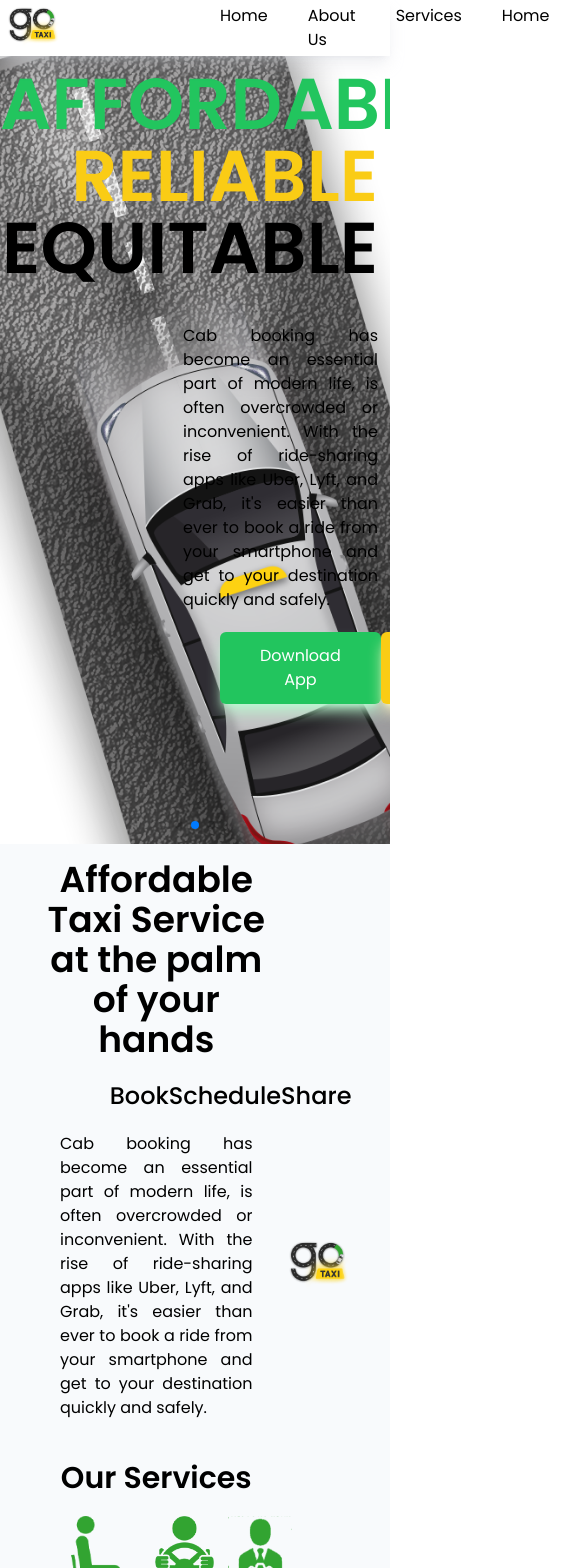
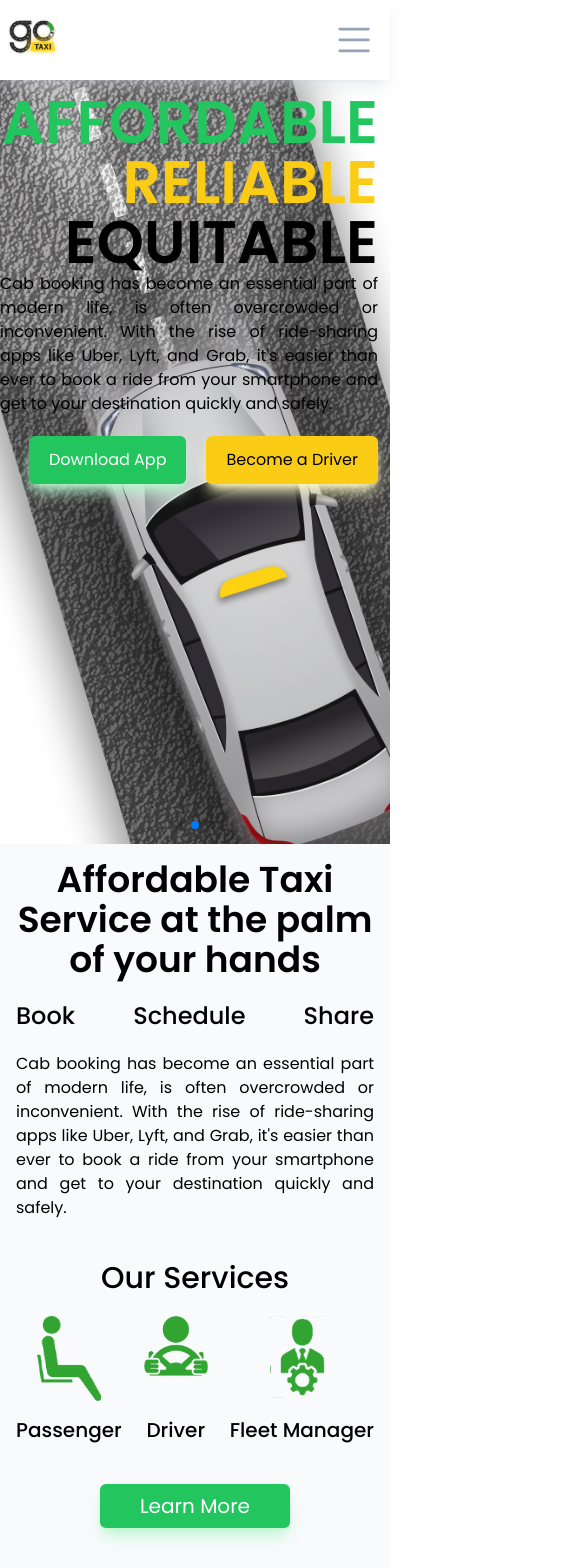
Before and after one commit to joyadeep/goTaxi, a React (Vite) app: page / in a window 390 px wide. Shown: the top 1568 px of the page, 585 px wide, since content can reach past the window. Built offline with nearby package versions, Linux system fonts and the light colour scheme.

Commit message:
made responsive for mobile

```diff
--- a/package.json
+++ b/package.json
@@ -12,6 +12,7 @@
     "aos": "^2.3.4",
     "react": "^18.2.0",
     "react-dom": "^18.2.0",
+    "react-icons": "^4.8.0",
     "react-router-dom": "^6.8.2",
     "swiper": "^9.1.0"
   },
--- a/src/components/FeatureCard.jsx
+++ b/src/components/FeatureCard.jsx
@@ -3,12 +3,12 @@ import React from 'react'
 
 export const FeatureCard = ({image,description,num,title,delay}) => {
   return (
-    <div data-aos="fade-down" data-aos-delay={delay} data-aos-anchor-placement="center-bottom" className='bg-amber-200 rounded-md text-center w-52 px-5 py-2'>
-        <p className='text-6xl font-black tracking-tighter'>{num}</p>
+    <div data-aos="fade-down" data-aos-delay={delay} data-aos-anchor-placement="center-bottom" className='bg-amber-200 mt-5 sm:mt-5 md:mt-0 lg:mt-0 xl:mt-0   rounded-md text-center mx-auto sm:mx-auto md:mx-0 lg:mx-0 xl:mx-0 w-11/12 sm:w-11/12 md:w-52 lg:w-52 xl:w-52 px-5 py-2'>
+        <p className='text-7xl sm:text-7xl md:text-6xl lg:text-6xl  xl:text-6xl font-black tracking-tighter'>{num}</p>
         <p className='text-2xl font-semibold capitalize'>{title}</p>
         <p className='border-b-4 rounded-full border-green-500'></p>
         <div className='mt-2'>
-        <img src={image} className="w-16 mx-auto " />
+        <img src={image} className="w-20 sm:w-20 md:w-16 xl:w-16 lg:w-16 mx-auto " />
         </div>
         <p>{description}</p>
     </div>
--- a/src/components/Header.jsx
+++ b/src/components/Header.jsx
@@ -1,16 +1,25 @@
-import React from 'react'
+import React, { useState } from 'react'
 import goTaxi from '../assets/images/GoTaxiGlow.png'
+import {SlMenu} from 'react-icons/sl';
 const Header = () => {
+  const [isOpen,setIsOpen]=useState(false);
   return (
-    <nav className='h-14 z-50 absolute w-full bg-white shadow-lg shadow-gray-300/40 pl-2 flex items-center gap-40 '>
+    <nav className='h-20 sm:h-20 md:h-16 lg:h-16 xl:h-16 z-50 fixed top-0 w-screen sm:w-screen md:w-screen lg:w-full xl:w-full bg-white shadow-lg shadow-gray-300/40 pl-2 flex items-center gap-40 '>
         <img src={goTaxi} width={52} height={52} />
-        <div className='flex gap-10 '>
+        <div className='gap-10 hidden sm:hidden md:flex lg:flex xl:flex '>
             <p>Home</p>
             <p>About Us</p>
             <p>Services</p>
             <p>Home</p>
+        </div>
+        <SlMenu size={32} className="ml-auto mr-5 block sm:block md:hidden lg:hidden xl:hidden text-slate-400 " onClick={()=>{setIsOpen(!isOpen)}} />
+        <div className={`w-full bg-slate-50 text-right pr-5 py-5 absolute top-0 left-0 mt-20   ${isOpen ? "block sm:block ":"hidden"} ease-in-out duration-1000  md:block lg:hidden xl:hidden`}>
+            <p className='text-2xl font-medium'>Home</p>
+            <p className='text-2xl font-medium'>About Us</p>
+            <p className='text-2xl font-medium'>Services</p>
+            <p className='text-2xl font-medium'>Home</p>
+        </div>
 
-        </div>
     </nav>
   )
 }
--- a/src/components/Landing.jsx
+++ b/src/components/Landing.jsx
@@ -22,19 +22,19 @@ const Landing = () => {
       {
         [1,2,3].map((index)=>(
           <SwiperSlide key={index} className="overflow-hidden">
-      <div className='h-screen pt-14 flex flex-col ' style={{backgroundImage: `url(${taxiRoad})`,backgroundRepeat:'no-repeat',backgroundSize:'70vh'}} >
+      <div className='h-screen pt-20 flex flex-col ' style={{backgroundImage: `url(${taxiRoad})`,backgroundRepeat:'no-repeat',backgroundSize:'70vh'}} >
           <div className='pr-3 mt-3'>
-              <p className='text-green-500 text-right text-7xl font-semibold uppercase'>affordable</p>
-              <p className='text-yellow-400 text-right text-7xl font-semibold uppercase'>Reliable</p>
-              <p className='text-black text-right text-7xl font-semibold uppercase'>Equitable</p>
+              <p className='text-green-500 text-right text-6xl md:text-6xl xl:text-7xl font-semibold uppercase'>affordable</p>
+              <p className='text-yellow-400 text-right text-6xl md:text-6xl lg:text-6xl xl:text-7xl font-semibold uppercase'>Reliable</p>
+              <p className='text-black text-right text-6xl md:text-6xl lg:text-6xl xl:text-7xl font-semibold uppercase'>Equitable</p>
           </div>
-              <p className='w-1/2 ml-auto text-justify  mr-3 mt-10'>
+              <p className='md:w-2/4 font-normal md:text-sm lg:text-lg xl:text-lg xl:w-1/2  ml-auto text-justify  mr-3 md:mt-2 lg:mt-10 xl:mt-10 '>
               Cab booking has become an essential part of modern life,
                is often overcrowded or inconvenient. With the rise of ride-sharing apps like Uber, Lyft, and Grab, it's easier than ever to book a ride from your smartphone and get to your destination quickly and safely.
                   </p>
-              <div className='w-1/3 ml-auto mr-10 flex justify-between mt-5'>
-                  <button className='bg-green-500 shadow-lg shadow-green-200 px-10 py-3 rounded-md text-white'>Download App</button>
-                  <button className='bg-yellow-400 shadow-lg shadow-yellow-100 px-10 py-3 rounded-md text-black' >Become a Driver</button>
+              <div className='md:w-auto lg:w-auto xl:w-auto ml-auto mr-3 sm:mr-3 md:mr-3 lg:mr-5 xl:mr-5  flex mt-5 gap-5  '>
+                  <button className='bg-green-500 shadow-lg shadow-green-200 px-5 xl:px-10 py-3 rounded-md text-white'>Download App</button>
+                  <button className='bg-yellow-400 shadow-lg shadow-yellow-100 px-5 xl:px-10 py-3 rounded-md text-black' >Become a Driver</button>
               </div>
       </div>
       </SwiperSlide>
@@ -45,19 +45,3 @@ const Landing = () => {
 }
 
 export default Landing
-
-{/* <div className='h-screen pt-14 w-screen flex flex-col ' style={{backgroundImage: `url(${taxiRoad})`,backgroundSize:'contain',backgroundRepeat:'no-repeat'}} >
-          <div className='mr-3 mt-3'>
-              <p className='text-green-500 text-right text-7xl font-semibold uppercase'>affordable</p>
-              <p className='text-yellow-400 text-right text-7xl font-semibold uppercase'>Reliable</p>
-              <p className='text-black text-right text-7xl font-semibold uppercase'>Equitable</p>
-          </div>
-              <p className='w-1/2 ml-auto text-justify  mr-3 mt-10'>
-              Cab booking has become an essential part of modern life,
-               is often overcrowded or inconvenient. With the rise of ride-sharing apps like Uber, Lyft, and Grab, it's easier than ever to book a ride from your smartphone and get to your destination quickly and safely.
-                  </p>
-              <div className='w-1/3 ml-auto mr-10 flex justify-between mt-5'>
-                  <button className='bg-green-500 px-6 py-2 rounded-md text-white'>Download App</button>
-                  <button className='bg-yellow-400 px-6 py-2 rounded-md text-black' >Become a Driver</button>
-              </div>
-      </div>     */}
--- a/src/pages/About.jsx
+++ b/src/pages/About.jsx
@@ -26,21 +26,21 @@ const services=[
 
 const About = () => {
   return (
-    <div className='flex w-full h-screen bg-slate-50 px-10 gap-4 '>
-        <div className=' w-3/4 pt-4'>
+    <div className='flex w-full h-fit pb-10 bg-slate-50 px-4 sm:px-4 md:px-5 lg:px-10 xl:px-10 gap-4 '>
+        <div className='w-full sm:w-full md:w-3/4 lg:w-3/4 xl:w-3/4 pt-4'>
             <p className='text-4xl font-semibold text-center'>Affordable Taxi Service at the palm of your hands</p>
-            <div className='flex justify-between w-2/5 mx-auto mt-5'>
+            <div className='flex justify-between md:w-3/4 lg:w-3/5 xl:w-2/5 mx-auto mt-5'>
                 <p data-aos="fade-left"   className='text-2xl font-medium'>Book</p>
                 <p data-aos="fade-down" data-aos-delay="500" className='text-2xl font-medium'>Schedule</p>
                 <p data-aos="fade-right" data-aos-delay="1500" className='text-2xl font-medium'>Share</p>
             </div>
-            <p className='text-justify mx-5 mt-5'>
+            <p className='text-justify mx-0 sm:mx-0 md:mx-5 lg:mx-5 xl:mx-5 mt-5'>
             Cab booking has become an essential part of modern life,
                is often overcrowded or inconvenient. With the rise of ride-sharing apps like Uber, Lyft, and Grab, it's easier than ever to book a ride from your smartphone and get to your destination quickly and safely.
             </p>
             <div className='mt-10'>
-                <p className='text-3xl font-semibold text-center  '>Our Services</p>
-               <div className='flex justify-between w-11/12 mx-auto mt-5'>
+                <p className='text-3xl font-medium text-center  '>Our Services</p>
+               <div className='flex justify-between w-full sm:w-full md:w-11/12 lg:w-11/12 xl:w-11/12 mx-auto mt-5'>
                {
                 services.map((item)=>(
                     <ServiceCard key={item.id} image={item.image} title={item.title} />
@@ -54,7 +54,7 @@ const About = () => {
             </div>
 
         </div>
-        <div className=' w-1/4 flex align-middle justify-center '>
+        <div className='hidden sm:hidden md:flex lg:flex xl:flex w-1/4 align-middle justify-center '>
             <img src={GoTaxilogo} className=" object-contain" />
         </div>
     </div>
--- a/src/pages/HallMarks.jsx
+++ b/src/pages/HallMarks.jsx
@@ -2,7 +2,7 @@ import React from 'react'
 import hallmarks from '../assets/images/HallMarks.png'
 const HallMarks = () => {
   return (
-    <div className='overflow-hidden h-screen'>
+    <div className='overflow-hidden h-fit sm:h-fit md:h-fit lg:h-screen xl:h-screen my-5'>
         <img src={hallmarks} />
     </div>
   )
```
Also changed, not shown: src/pages/Features.jsx (+7 -7 lines), 2 other files (tests, documents, lock files or other folders).
